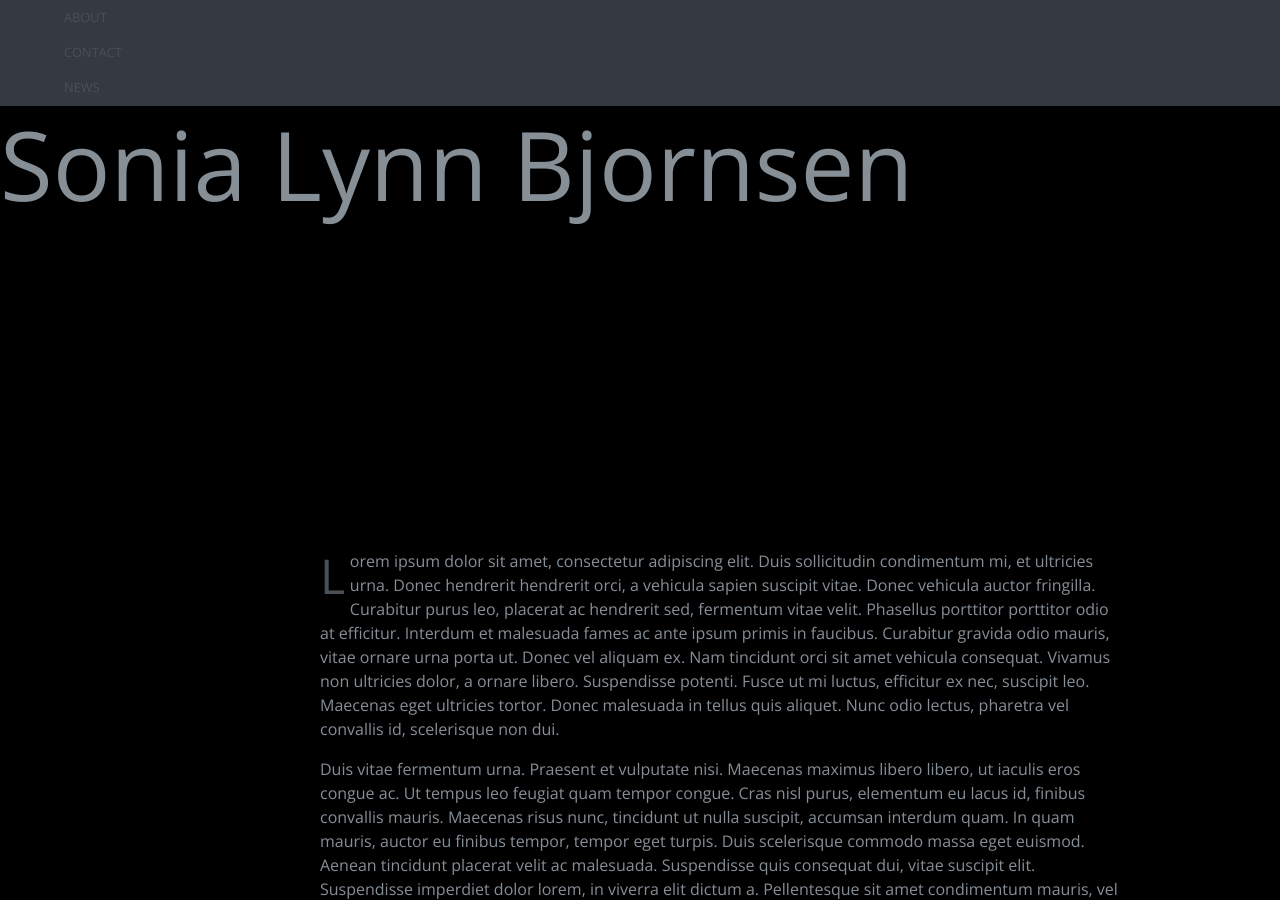
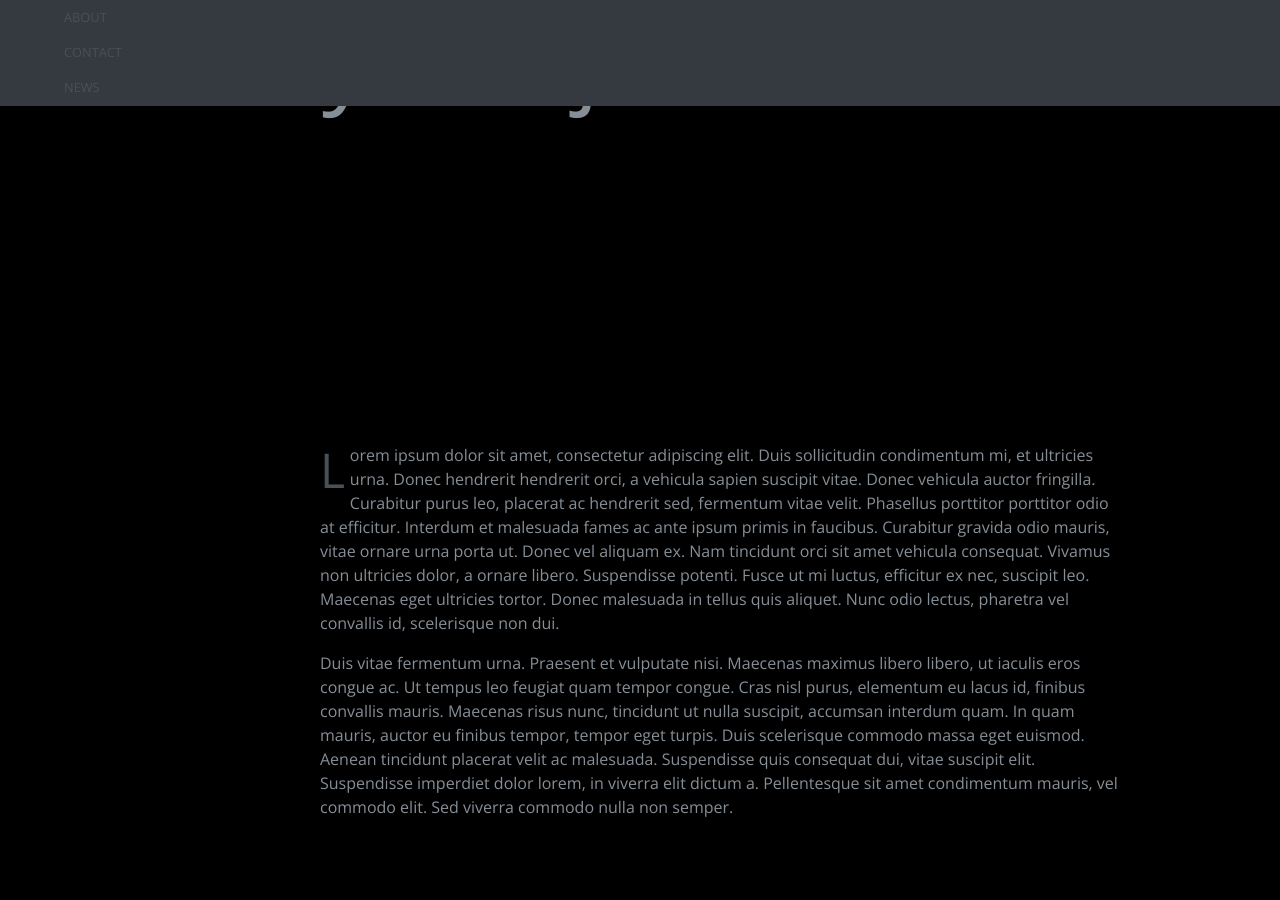
Before and after one commit to JoyceKimberly/SoniaBjornsen, a Jekyll site: the page built from index.md, in a window 1280 px wide and 900 px high. Built offline with Jekyll 4.4.1, drawn with Linux system fonts in a browser that asks for light colours; nearby versions of some CDN libraries; the repository's description, which GitHub fills in, is left out.

Commit message:
Update default.html

```diff
--- a/_layouts/default.html
+++ b/_layouts/default.html
@@ -30,7 +30,7 @@
   </head>
   <body data-spy="scroll" data-target="#navigation">
 
-    <nav id="navigation" class="navbar navbar-dark bg-dark">
+    <nav id="navigation" class="navbar fixed-top navbar-dark bg-dark">
       <ul class="navbar-nav">
         <li class="nav-item">
           <a class="nav-link active" href="#about">About</a>
```
